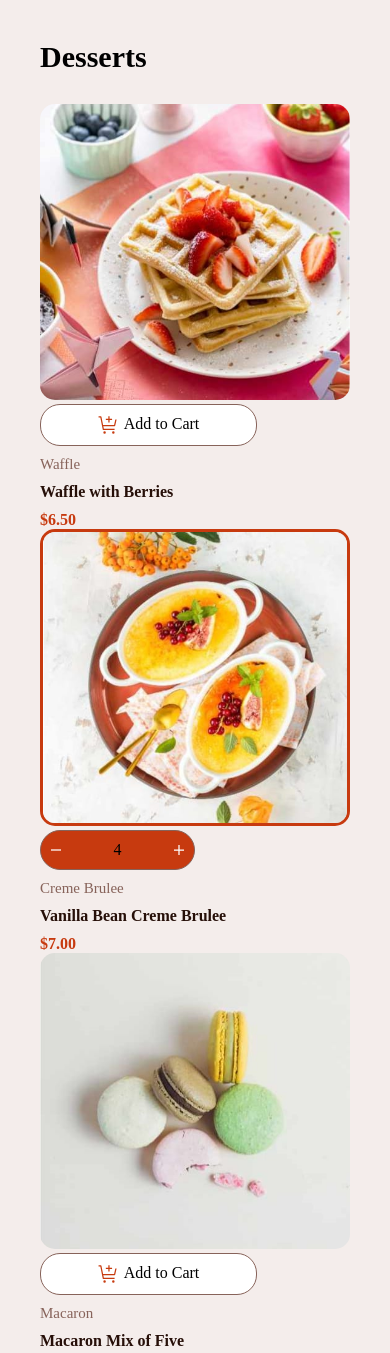
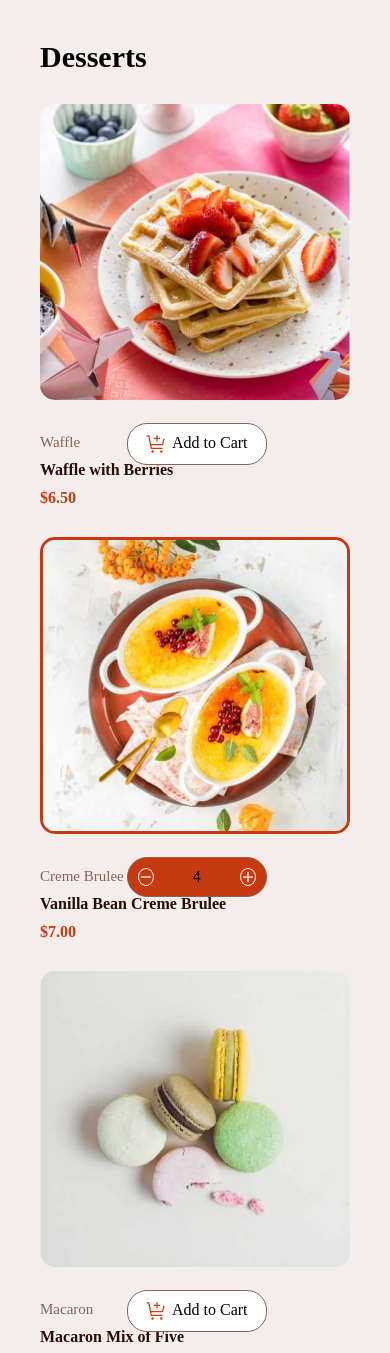
Before and after one commit to fundzdev/Product-list, a plain HTML site: page index.html in a window 390 px wide. Shown: the top 1353 px of the page. Drawn offline with Linux system fonts and the light colour scheme.

Commit message:
first commit

```diff
--- a/index.html
+++ b/index.html
@@ -16,7 +16,7 @@
             <div>
                 <h2 class="h1">Desserts</h2>
                 <div class="imagecontainer">
-                    <div class="image1">
+                    <div class="image1 products1">
                         <img class="img1" src="./product-list-with-cart-main/assets/images/image-waffle-desktop.jpg"
                             alt="" srcset="">
                         <div class="cart1">
@@ -28,22 +28,26 @@
                         <p class="p2">Waffle with Berries</p>
                         <p class="p3">$6.50</p>
                     </div>
-                    <div>
+                    <div class="products2">
                         <img class="img2"
                             src="./product-list-with-cart-main/assets/images/image-creme-brulee-desktop.jpg" alt=""
                             srcset="">
                         <div class="cart2">
+                            <div class="depreciation">
                                 <img src="./product-list-with-cart-main/assets/images/icon-decrement-quantity.svg" alt=""
                                 srcset="">
+                            </div>
                             <p>4</p>
+                           <div class="inflation">
                             <img src="./product-list-with-cart-main/assets/images/icon-increment-quantity.svg" alt=""
                             srcset="">
+                           </div>
                         </div>
                         <p class="p1">Creme Brulee</p>
                         <p class="p2">Vanilla Bean Creme Brulee</p>
                         <p class="p3">$7.00</p>
                     </div>
-                    <div>
+                    <div class="products1">
                         <img class="img3" src="./product-list-with-cart-main/assets/images/image-macaron-desktop.jpg"
                             alt="" srcset="">
                         <div class="cart1">
@@ -55,21 +59,25 @@
                         <p class="p2">Macaron Mix of Five</p>
                         <p class="p3">$8.00</p>
                     </div>
-                    <div>
+                    <div class="products2">
                         <img class="img4" src="./product-list-with-cart-main/assets/images/image-tiramisu-desktop.jpg"
                             alt="" srcset="">
                         <div class="cart2">
+                           <div class="depreciation">
                             <img src="./product-list-with-cart-main/assets/images/icon-decrement-quantity.svg" alt=""
                             srcset="">
+                           </div>
                             <p>1</p>
+                           <div class="inflation">
                             <img src="./product-list-with-cart-main/assets/images/icon-increment-quantity.svg" alt=""
                             srcset="">
+                           </div>
                         </div>
                         <p class="p1">Tiramisu</p>
                         <p class="p2">Classic Tiramisu</p>
                         <p class="p3">$5.50</p>
                     </div>
-                    <div>
+                    <div class="products1">
                         <img class="img5" src="./product-list-with-cart-main/assets/images/image-baklava-desktop.jpg"
                             alt="" srcset="">
                         <div class="cart1">
@@ -81,7 +89,7 @@
                         <p class="p2">Pistachio Baklava</p>
                         <p class="p3">$4.00</p>
                     </div>
-                    <div>
+                    <div class="products1">
                         <img class="img6" src="./product-list-with-cart-main/assets/images/image-meringue-desktop.jpg"
                             alt="" srcset="">
                         <div class="cart1">
@@ -93,7 +101,7 @@
                         <p class="p2">Lemon Meringue Pie</p>
                         <p class="p3">$5.00</p>
                     </div>
-                    <div>
+                    <div class="products1">
                         <img class="img7" src="./product-list-with-cart-main/assets/images/image-cake-desktop.jpg"
                             alt="" srcset="">
                         <div class="cart1">
@@ -105,7 +113,7 @@
                         <p class="p2">Red Velvet Cake</p>
                         <p class="p3">$4.50</p>
                     </div>
-                    <div>
+                    <div class="products1">
                         <img class="img8" src="./product-list-with-cart-main/assets/images/image-brownie-desktop.jpg"
                             alt="" srcset="">
                         <div class="cart1">
@@ -117,16 +125,20 @@
                         <p class="p2">Salted Caramel Brownie</p>
                         <p class="p3">$5.50</p>
                     </div>
-                    <div>
+                    <div class="products2">
                         <img class="img9"
                             src="./product-list-with-cart-main/assets/images/image-panna-cotta-desktop.jpg" alt=""
                             srcset="">
                         <div class="cart2">
+                            <div class="depreciation">
                                 <img src="./product-list-with-cart-main/assets/images/icon-decrement-quantity.svg" alt=""
                                 srcset="">
+                            </div>
                             <p>2</p>
+                            <div class="inflation">
                                 <img src="./product-list-with-cart-main/assets/images/icon-increment-quantity.svg" alt=""
                                 srcset="">
+                            </div>
                         </div>
                         <p class="p1">Panna Cotta</p>
                         <p class="p2">Vanilla Panna Cotta</p>
@@ -144,7 +156,7 @@
                     </div>
                 </div>
                 <div class="bill1">
-                    <div>
+                    <div class="classic">
                         <p class="c1">Classic Tiramisu</p>
                         <p>1x @$5.50 $5.50</p>
                     </div>
@@ -153,7 +165,7 @@
                     </div>
                 </div>
                 <div class="bill1">
-                    <div>
+                    <div class="classic">
                         <p class="c1">Vanilla Bean Creme Brulee</p>
                         <p>4x @$7.00 $28.00</p>
                     </div>
@@ -162,7 +174,7 @@
                     </div>
                 </div>
                 <div class="bill1">
-                    <div>
+                    <div class="classic">
                         <p class="c1">Vanilla Panna Cotta</p>
                         <p>2x @$6.50 $13.00</p>
                     </div>
--- a/style.css
+++ b/style.css
@@ -27,7 +27,7 @@ main{
     background-color: #fff;
     padding: 20px;
     width: 70%;
-    height: 72vh;
+    height: 80vh;
 }
 .h2{
     font-size: 20px;
@@ -38,11 +38,31 @@ main{
     display: flex;
     justify-content: space-between;
     margin-bottom: 20px;
+    border-bottom: 1px solid rgb(207, 206, 206);
+}
+.classic{
+    margin-bottom: 15px;
 }
 .c1{
     font-size: 15px;
     font-weight: 700;
     margin-bottom: 5px;
+}
+.depreciation{
+    border: 1.5px solid #fff;
+    padding: 2px 2px 2px 2px;
+    border-radius: 100%;
+    justify-content: center;
+    line-height: 3px;
+
+}
+.inflation{
+    border: 1.5px solid #fff;
+    padding: 3px 2px 3px 2px;
+    border-radius: 100%;
+    justify-content: center;
+    line-height: 3px;
+
 }
 .order{
     margin-top: 60px;
@@ -84,21 +104,30 @@ button{
     border-radius: 15px;
     /* position: relative; */
 }
+.products1{
+    position: relative;
+
+}
+.products2{
+    position: relative;
+
+}
 .cart1{
-    /* position: absolute;
+    position: absolute;
     top: 200px;
-    left: 3px; */
+    left: 20%;
     justify-content: center;
     background-color: #fff;
     display: flex;
     border-radius: 20px;
     padding: 10px;
     gap: 5px;
-    width: 70%;
+    width: 140px;
     border: 1px solid hsl(12, 20%, 44%);
     margin-bottom: 10px;
 }
 .p1{
+    margin-top: 30px;
     color: hsl(12, 20%, 44%);
     font-size: 15px;
     margin-bottom: 10px;
@@ -118,12 +147,15 @@ button{
     border: 3px solid hsl(14, 86%, 42%);
 }
 .cart2{
+    position: absolute;
+    top: 200px;
+    left: 22%;
     background-color: hsl(14, 86%, 42%);
     display: flex;
     border-radius: 20px;
     padding: 10px;
     justify-content: space-between;
-    width: 50%;
+    width: 140px;
     border: 1px solid hsl(12, 20%, 44%);
     margin-bottom: 10px;
 }
@@ -224,4 +256,39 @@ button{
     .emptyimage p{
         color: hsl(12, 20%, 44%);
     }
+    .emty{
+        display: block;
+    }
+    .cart2{
+        position: absolute;
+        top: 320px;
+        left: 28%;
+        background-color: hsl(14, 86%, 42%);
+        display: flex;
+        border-radius: 20px;
+        padding: 10px;
+        justify-content: space-between;
+        width: 140px;
+        border: 1px solid hsl(12, 20%, 44%);
+        margin-bottom: 10px;
+    }
+    .cart1{
+        position: absolute;
+        top: 319px;
+        left: 28%;
+        justify-content: center;
+        background-color: #fff;
+        display: flex;
+        border-radius: 20px;
+        padding: 10px;
+        gap: 5px;
+        width: 140px;
+        border: 1px solid hsl(12, 20%, 44%);
+        margin-bottom: 10px;
+    }
+    .p3{
+        color: hsl(14, 86%, 42%);
+        font-weight: 700;
+        margin-bottom: 30px;
+    }
 }
```
Lines whose indentation alone changed are shown as unchanged.
